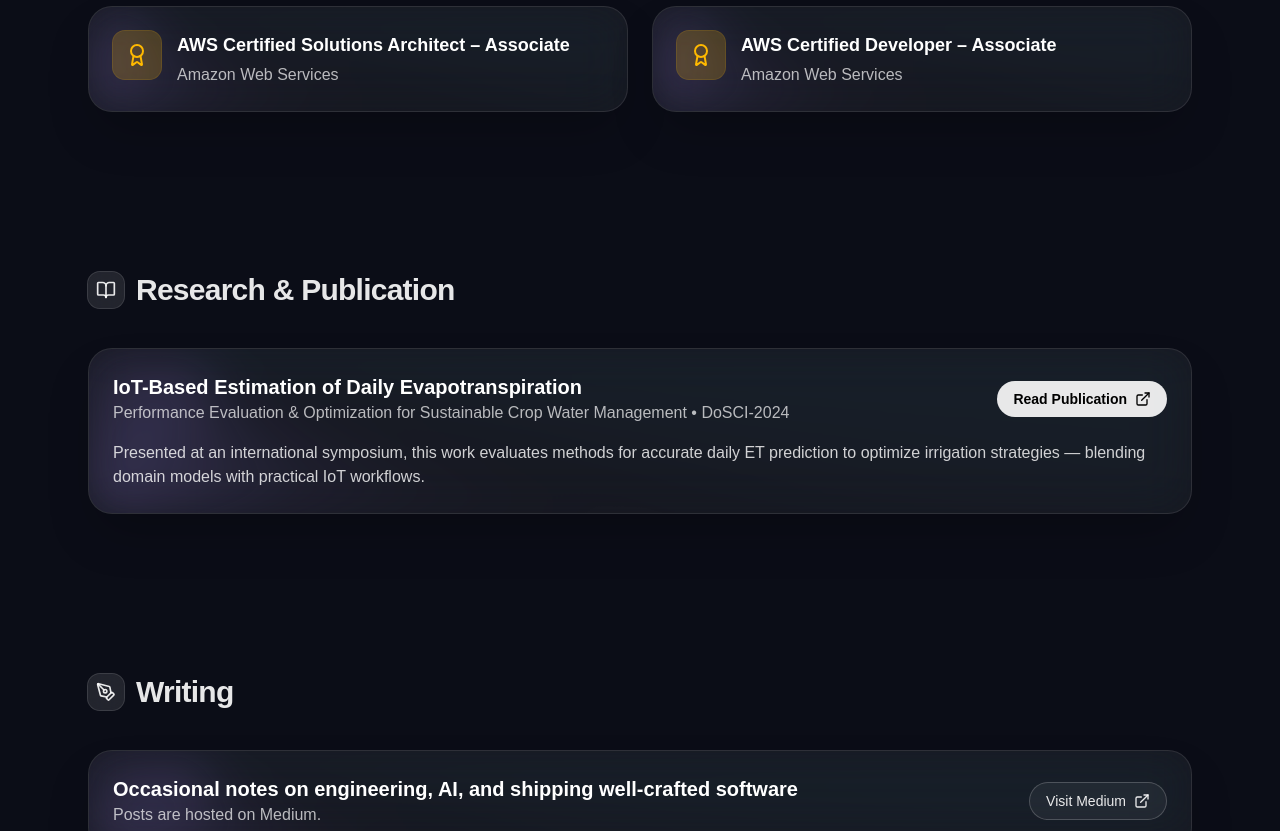
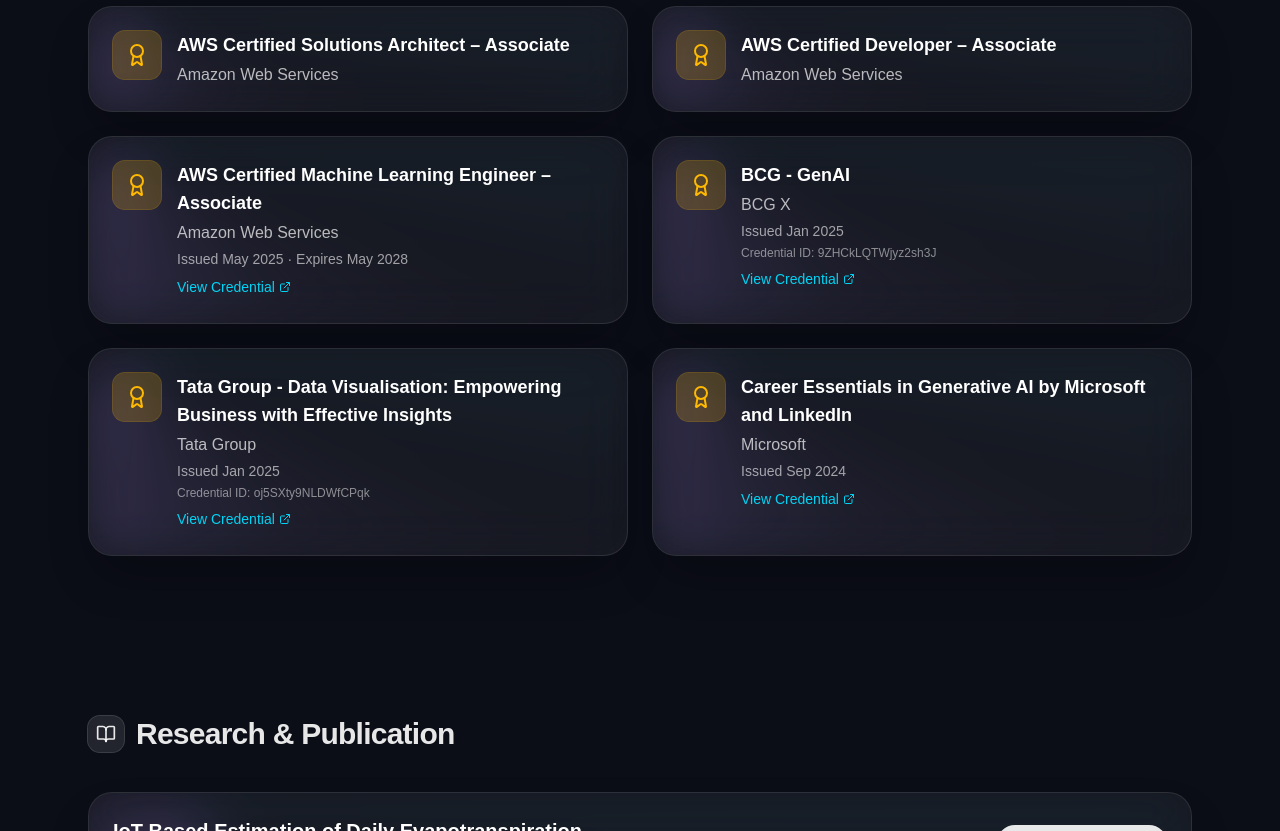
Before and after one commit to Harshabhi6129/Harsha_Portfolio, a Next.js app: page / in a window 1280 px wide. Shown: the part 4540-5371 px from the top of the page. Built offline with nearby package versions, Linux system fonts and the light colour scheme.

Commit message:
Add new certifications: AWS ML Engineer, BCG GenAI, Tata Data Visualization, and Microsoft GenAI

```diff
--- a/src/app/page.tsx
+++ b/src/app/page.tsx
@@ -151,6 +151,37 @@
     {
       title: "AWS Certified Developer – Associate",
       issuer: "Amazon Web Services",
+      icon: "award",
+    },
+    {
+      title: "AWS Certified Machine Learning Engineer – Associate",
+      issuer: "Amazon Web Services",
+      issued: "May 2025",
+      expires: "May 2028",
+      link: "https://www.credly.com/badges/481a3796-1871-4387-8933-3351381f80af/linked_in_profile",
+      icon: "award",
+    },
+    {
+      title: "BCG - GenAI",
+      issuer: "BCG X",
+      issued: "Jan 2025",
+      credentialId: "9ZHCkLQTWjyz2sh3J",
+      link: "https://forage-uploads-prod.s3.amazonaws.com/completion-certificates/SKZxezskWgmFjRvj9/gabev3vXhuACr48eb_SKZxezskWgmFjRvj9_o9Qv8ETNTrDdS37xy_1736139681637_completion_certificate.pdf",
+      icon: "award",
+    },
+    {
+      title: "Tata Group - Data Visualisation: Empowering Business with Effective Insights",
+      issuer: "Tata Group",
+      issued: "Jan 2025",
+      credentialId: "oj5SXty9NLDWfCPqk",
+      link: "https://forage-uploads-prod.s3.amazonaws.com/completion-certificates/ifobHAoMjQs9s6bKS/MyXvBcppsW2FkNYCX_ifobHAoMjQs9s6bKS_o9Qv8ETNTrDdS37xy_1737607135331_completion_certificate.pdf",
+      icon: "award",
+    },
+    {
+      title: "Career Essentials in Generative AI by Microsoft and LinkedIn",
+      issuer: "Microsoft",
+      issued: "Sep 2024",
+      link: "https://www.linkedin.com/learning/certificates/868ae44056adbc0bf99c92c394ec3d1187d484883cc00c6758d689658bbf46d7",
       icon: "award",
     },
   ],
@@ -433,9 +464,28 @@
                 <div className="rounded-xl bg-amber-400/20 p-3 ring-1 ring-amber-400/30">
                   <Award className="h-6 w-6 text-amber-400" />
                 </div>
-                <div>
+                <div className="flex-1">
                   <h3 className="text-lg font-semibold">{cert.title}</h3>
                   <p className="mt-1 text-white/70">{cert.issuer}</p>
+                  {(cert as any).issued && (
+                    <p className="mt-1 text-sm text-white/60">
+                      Issued {(cert as any).issued}
+                      {(cert as any).expires && ` · Expires ${(cert as any).expires}`}
+                    </p>
+                  )}
+                  {(cert as any).credentialId && (
+                    <p className="mt-1 text-xs text-white/50">Credential ID: {(cert as any).credentialId}</p>
+                  )}
+                  {(cert as any).link && (
+                    <a
+                      href={(cert as any).link}
+                      target="_blank"
+                      rel="noopener noreferrer"
+                      className="mt-2 inline-flex items-center gap-1 text-sm text-cyan-400 hover:text-cyan-300"
+                    >
+                      View Credential <ExternalLink className="h-3 w-3" />
+                    </a>
+                  )}
                 </div>
               </div>
             </GlassCard>
```
